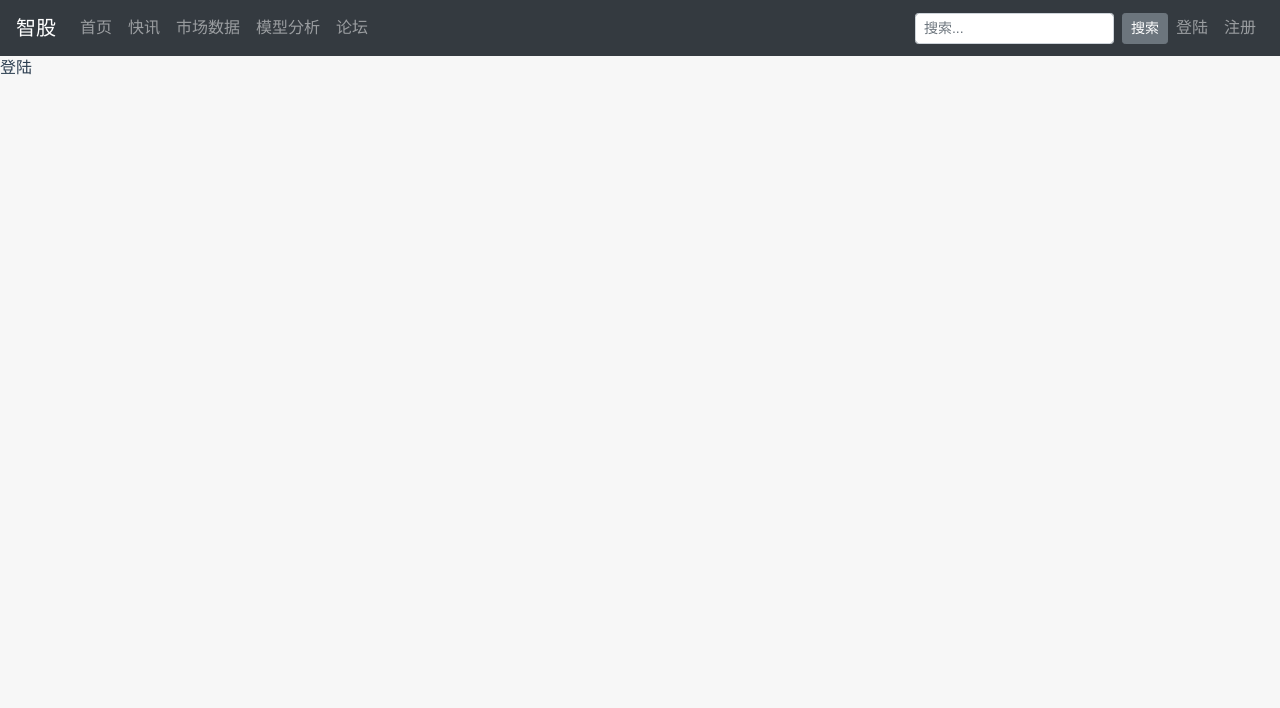
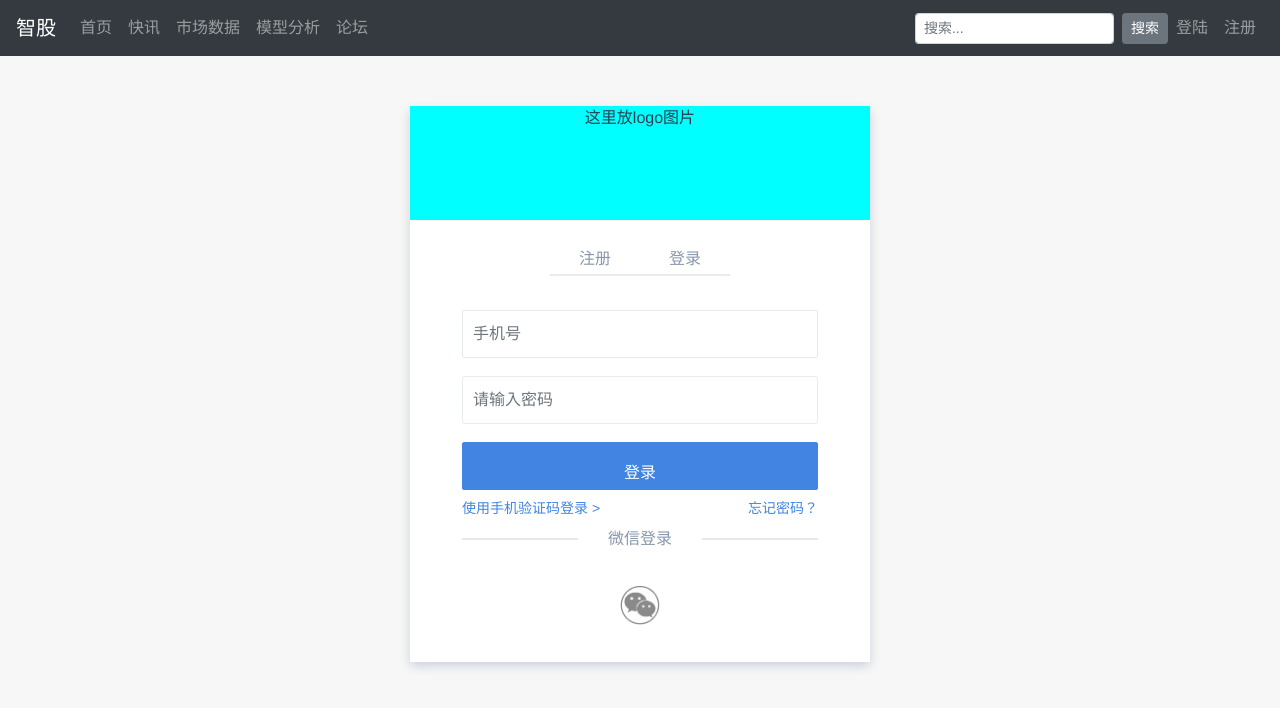
Before and after one commit to Arex1/aigu, a Vue app: page /login in a window 1280 px wide. Shown: the top 708 px of the page. Built offline with nearby package versions, Linux system fonts and the light colour scheme.

Commit message:
Complete the login page

```diff
--- a/package.json
+++ b/package.json
@@ -1,5 +1,5 @@
 {
-  "name": "hello-world",
+  "name": "aigu",
   "version": "0.1.0",
   "private": true,
   "scripts": {
--- a/src/view/Login.vue
+++ b/src/view/Login.vue
@@ -1,5 +1,30 @@
 <template>
-  <div>登陆</div>
+  <div class="main">
+    <div class="login-logo">这里放logo图片</div>
+    <ul class="tab-nav">
+      <li>注册</li>
+      <li>登录</li>
+    </ul>
+    <b-form class="tab-content">
+      <b-form-input v-model="text" placeholder="手机号"></b-form-input>
+      <b-form-input type="password" v-model="password" placeholder="请输入密码"></b-form-input>
+      <b-button type="submit" block variant="primary">登录</b-button>
+      <div class="other-login">
+        <a href="#">使用手机验证码登录 ></a>
+        <a href="#" class="forget-password">忘记密码？</a>
+      </div>
+    </b-form>
+    <div class="third-login">
+      <div class="third-login-wechat-text">
+         <div class="third-login-line"></div>
+         <p> <span> 微信登录 </span> </p>
+      </div>
+      <div class="third-login-wechat">
+        <div class="third-login-wechat-btn js-jq-login-wechat" data-type="wx"></div>
+      </div>
+    </div>
+
+  </div>
 </template>
 
 <script>
@@ -8,6 +33,138 @@ export default {
 }
 </script>
 
-<style>
+<style scoped>
+.main {
+  width: 460px;
+  margin: 0 auto;
+  background-color: #fff;
+  margin-top: 50px;
+  box-shadow: 0 4px 10px 0 #cbd2db;
+}
+.login-logo {
+  text-align: center;
+  width: 100%;
+  height: 114px;
+  background-color: aqua;
+  background-size: cover;
+  background-repeat: no-repeat;
+}
+.tab-nav {
+  padding: 0;
+  display: flex;
+  justify-content: center;
+}
+.tab-nav li {
+  display: inline-block;
+  text-align: center;
+  line-height: 38px;
+  width: 90px;
+  height: 36px;
+  margin-top: 20px;
+  list-style: none;
+  font-size: 16px;
+  cursor: pointer;
+  margin-top: 20px;
+  border-bottom: 2px solid #E8ECF0;
+  color: #8997AB;
+}
+.tab-content {
+  width: 356px;
+  margin: 0 auto;
+  overflow: hidden;
+}
+.tab-content input{
+  width: 100%;
+  height: 48px;
+  line-height: 48px;
+  border: solid 1px #E7EAEE;
+  border-radius: 2px;
+  margin-top: 18px;
+  padding-left: 10px;
+}
+.tab-content button {
+  background-color: #4184E1;
+  width: 100%;
+  height: 48px;
+  font-size: 16px;
+  line-height: 48px;
+  text-align: center;
+  color: white;
+  margin-top: 18px;
+  border: solid 1px #4184E1;
+  border-radius: 2px;
+}
+.tab-content button:hover{
+  background-color: #579af7;
+}
+.other-login{
+  display: flex;
+  justify-content: space-between;
+}
+.other-login a{
+  display: inline-block;
+  width: 150px;
+  height: 37px;
+  line-height: 37px;
+  text-align: left;
+  color: #4184e1;
+  font-size: 14px;
+  cursor: pointer;
+}
+.other-login .forget-password {
+  width: 100px;
+  height: 37px;
+  line-height: 37px;
+  text-align: right;
+  color: #4184e1;
+  font-size: 14px;
+}
+.third-login{
+  width: 356px;
+  margin: 0 auto !important;
+  overflow: hidden;
+  margin: 0px 0 26px;
+}
+.third-login .third-login-wechat-text{
+  position: relative;
+}
+.third-login .third-login-wechat-text .third-login-line{
+  height: 1px;
+  width: 100%;
+  background: #CBD2DB;
+  position: absolute;
+  top: 50%;
+  left: 0;
+  transform: translateY(-50%);
+}
+.third-login .third-login-wechat-text p{
+  color: #8997AB;
+  text-align: center;
+}
+.third-login .third-login-wechat-text p span{
+  background: #fff;
+  padding: 0 30px;
+  position: relative;
+  z-index: 2;
+}
+.third-login .third-login-wechat {
+  text-align: center;
+  padding: 18px 0 0;
+  margin-bottom: 30px;
+}
+.third-login .third-login-wechat .third-login-wechat-btn {
+  width: 40px;
+  height: 40px;
+  display: inline-block;
+  background: url(../assets/wechat-an.png) no-repeat center;
+  background-size: 40px 40px;
+}
+.third-login .third-login-wechat .third-login-wechat-btn:hover {
+  background: url(../assets/wechat-active.png) no-repeat center;
+  background-size: 40px 40px;
+}
+a:hover, a:active, a:focus, a:visited {
+    text-decoration: none;
+}
 
 </style>
```
Also changed, not shown: src/assets/wechat-active.png (added), src/assets/wechat-an.png (added).
